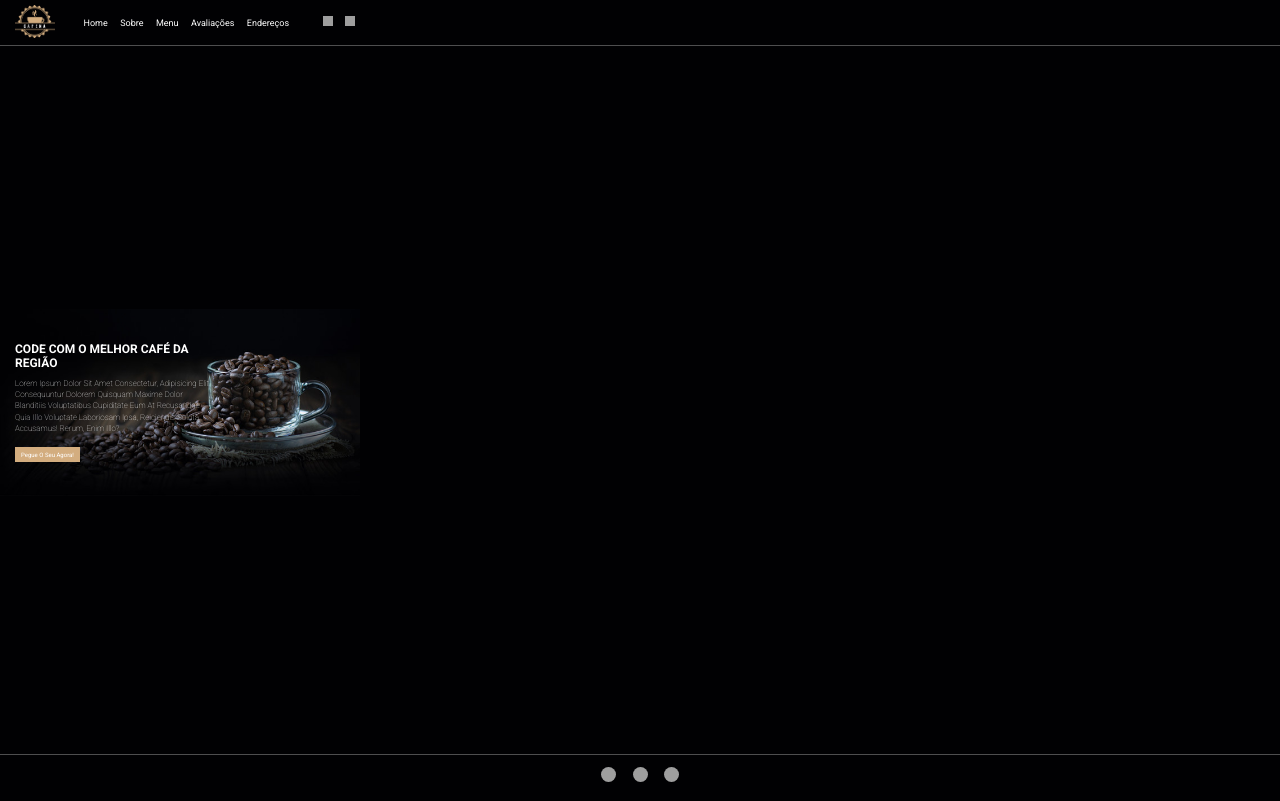
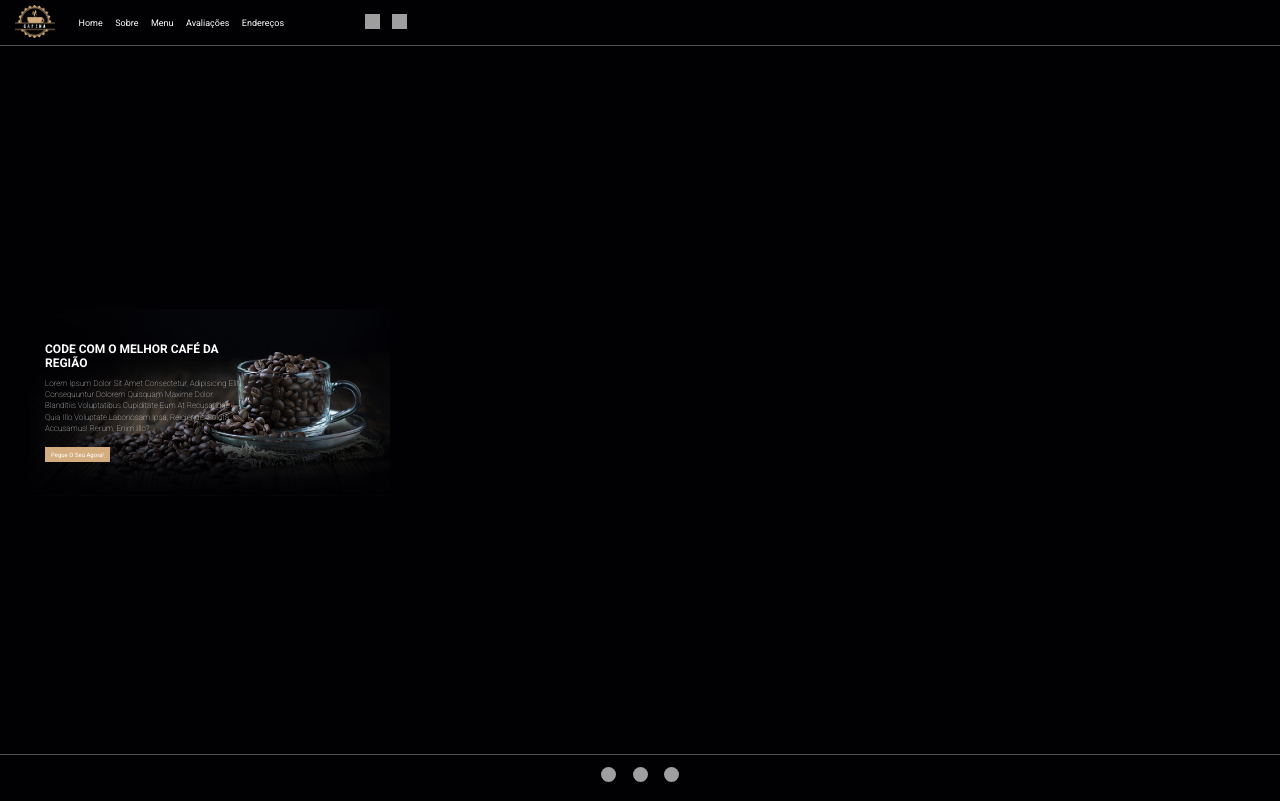
Before and after one commit to LeonardoSPires/JsCafeteria, a plain HTML site: page index.html in a window 1280 px wide. Shown: the top 801 px of the page. Drawn offline with Linux system fonts and the light colour scheme; grey boxes are pictures that could not be loaded.

Commit message:
Feito pequenos ajustes de resposividade tela peq.

```diff
--- a/style.css
+++ b/style.css
@@ -20,6 +20,7 @@
 
 body {
     background-color: var(--bg);
+    padding: 0 3rem ;
 }
 
 section {
@@ -69,13 +70,15 @@ section {
 }
 
 .icons img {
+    position: relative;
+    left: 100%;
     margin: .5rem;
-    width: 1rem;
-    height: 1rem;
+    width: 1.5rem;
+    height: 1.5rem;
 }
 .icons img:hover {
-    width: 1.3rem;
-    height: 1.3rem;
+    width: 2rem;
+    height: 2rem;
 }
 
 .btn {
```
